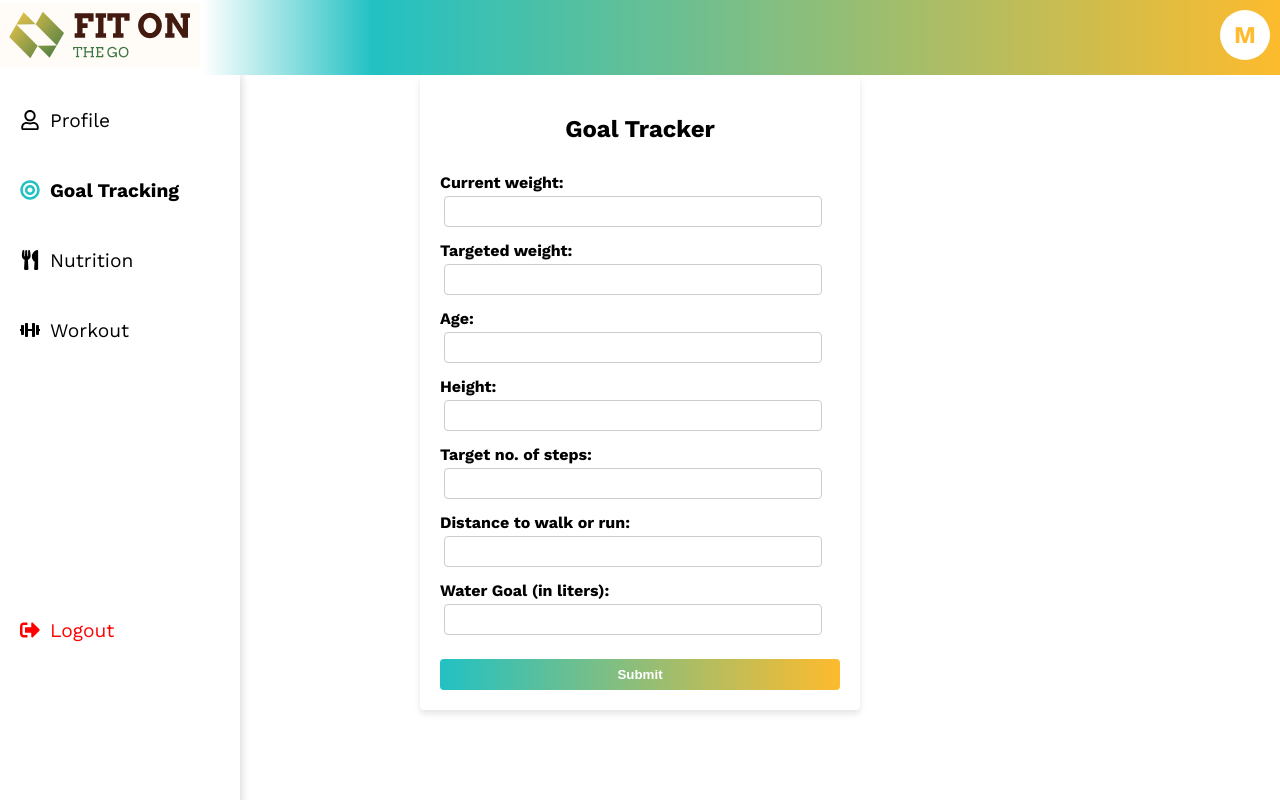
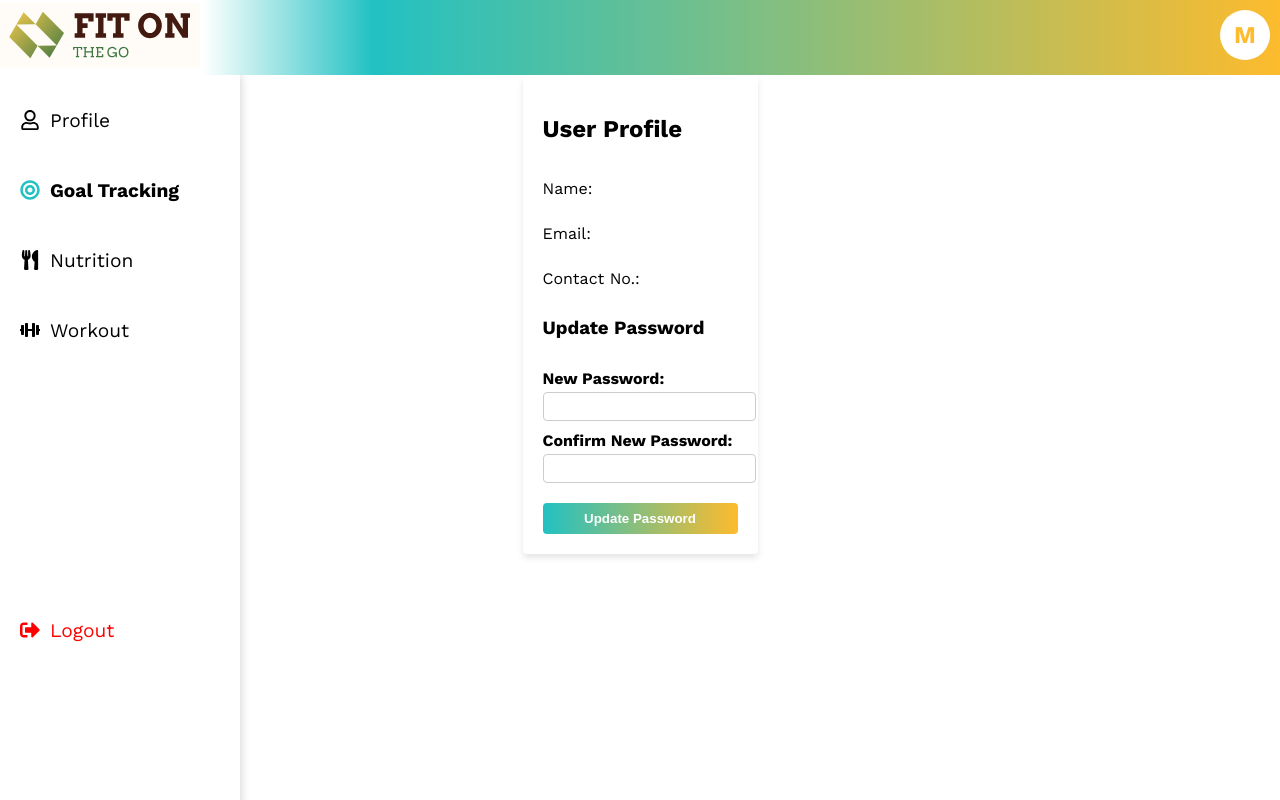
Before and after one commit to CSCI-5828-Foundations-Sftware-Engr/Fitness_tracker_web_application, a React (Create React App) app in the folder fitness-tracker-react/: page /dashboard in a window 1280 px wide. Built offline with nearby package versions, Linux system fonts and the light colour scheme.

Commit message:
user profile page

```diff
--- a/fitness-tracker-react/src/App.css
+++ b/fitness-tracker-react/src/App.css
@@ -292,3 +292,61 @@ html {
 .goal-tracker-form button:hover {
   background-color: #0056b3;
 }
+
+.user-profile-container {
+  display: flex;
+  flex-direction: column;
+  max-width: 400px;
+  margin: 0 auto;
+  padding: 20px;
+  box-shadow: 0 4px 6px rgba(0, 0, 0, 0.1);
+  border-radius: 4px;
+}
+
+.user-profile-container h2,
+.user-profile-container h3 {
+  margin-bottom: 20px;
+}
+
+.user-profile-container p {
+  margin-bottom: 10px;
+}
+
+.update-password-form {
+  display: flex;
+  flex-direction: column;
+  align-items: flex-start;
+  width: 100%;
+}
+
+.update-password-form label {
+  display: block;
+  font-weight: bold;
+  margin-top: 10px;
+}
+
+.update-password-form input {
+  display: block;
+  width: 100%;
+  padding: 6px 8px;
+  margin-top: 4px;
+  border: 1px solid #ccc;
+  border-radius: 4px;
+}
+
+.update-password-form button {
+  display: block;
+  width: 100%;
+  padding: 8px;
+  margin-top: 20px;
+  background: linear-gradient(90deg, rgba(34, 193, 195, 1) 0%, rgba(253, 187, 45, 1) 100%);
+  color: #fff;
+  font-weight: bold;
+  border: none;
+  border-radius: 4px;
+  cursor: pointer;
+}
+
+.update-password-form button:hover {
+  background-color: #0056b3;
+}
--- a/fitness-tracker-react/src/Dashboard.js
+++ b/fitness-tracker-react/src/Dashboard.js
@@ -1,6 +1,7 @@
 import Header from "./Header";
 import SideMenu from "./SideMenu";
 import GoalTracker from "./GoalTracker";
+import UserProfile from "./UserProfile";
 
 const Dashboard = () => {
     return (
@@ -8,7 +9,7 @@ const Dashboard = () => {
             <Header />
             <div class="dashComp">
                 <SideMenu />
-                <GoalTracker />
+                <UserProfile />
             </div>
 
         </div>
--- /dev/null
+++ b/fitness-tracker-react/src/UserProfile.js
@@ -0,0 +1,51 @@
+import React, { useState } from 'react';
+
+const UserProfile = (props) => {
+  const [name, setName] = useState(props.name);
+  const [email, setEmail] = useState(props.email);
+  const [contactNo, setContactNo] = useState(props.contactNo);
+  const [password, setPassword] = useState('');
+  const [confirmPassword, setConfirmPassword] = useState('');
+
+  const handlePasswordUpdate = (e) => {
+    e.preventDefault();
+    if (password === confirmPassword) {
+      // Handle password update logic here
+      alert('Password updated successfully');
+    } else {
+      alert('Passwords do not match');
+    }
+  };
+
+  return (
+    <div className="user-profile-container">
+      <h2>User Profile</h2>
+      <p>Name: {name}</p>
+      <p>Email: {email}</p>
+      <p>Contact No.: {contactNo}</p>
+
+      <h3>Update Password</h3>
+      <form className="update-password-form" onSubmit={handlePasswordUpdate}>
+        <label htmlFor="password">New Password:</label>
+        <input
+          id="password"
+          type="password"
+          value={password}
+          onChange={(e) => setPassword(e.target.value)}
+        />
+
+        <label htmlFor="confirmPassword">Confirm New Password:</label>
+        <input
+          id="confirmPassword"
+          type="password"
+          value={confirmPassword}
+          onChange={(e) => setConfirmPassword(e.target.value)}
+        />
+
+        <button type="submit">Update Password</button>
+      </form>
+    </div>
+  );
+};
+
+export default UserProfile;
```
